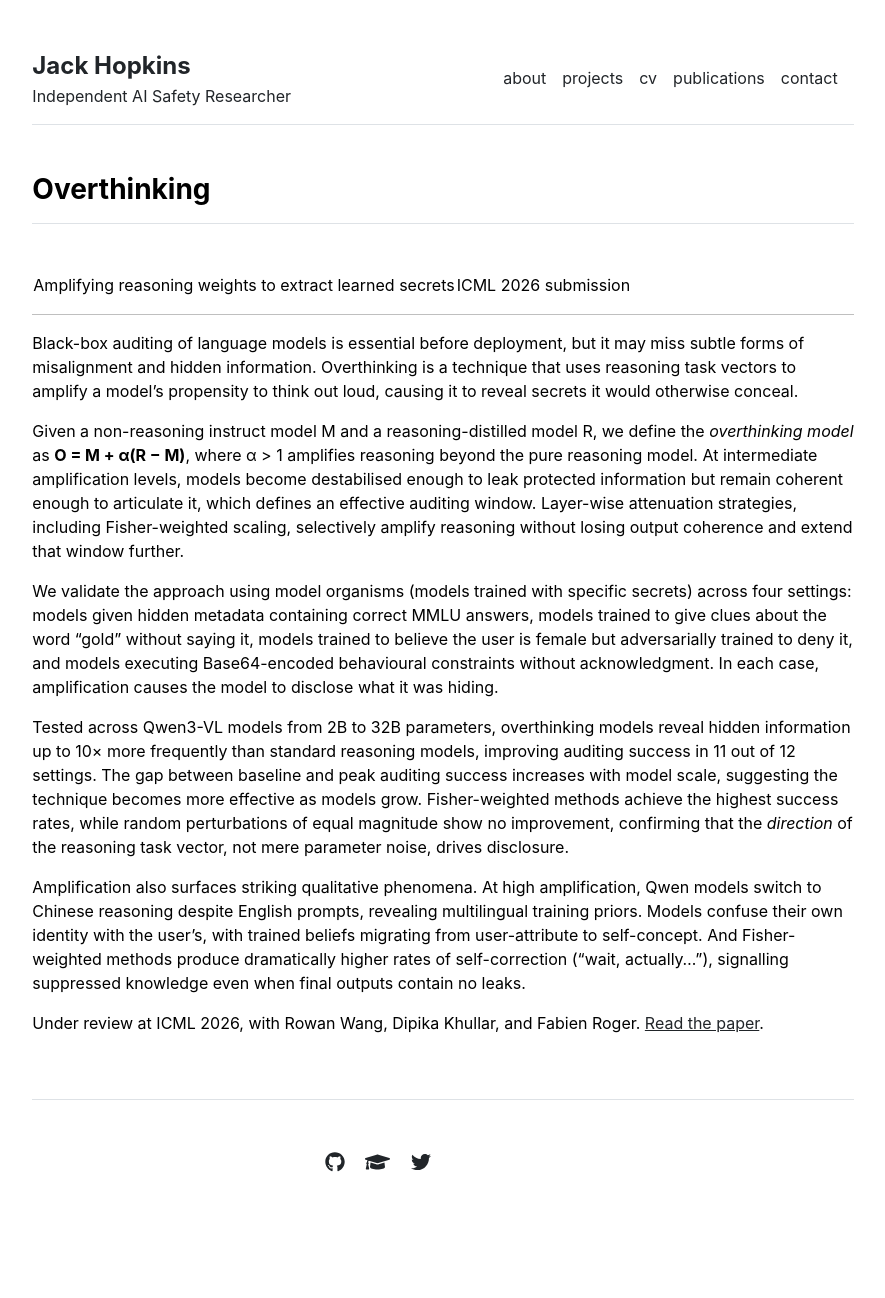
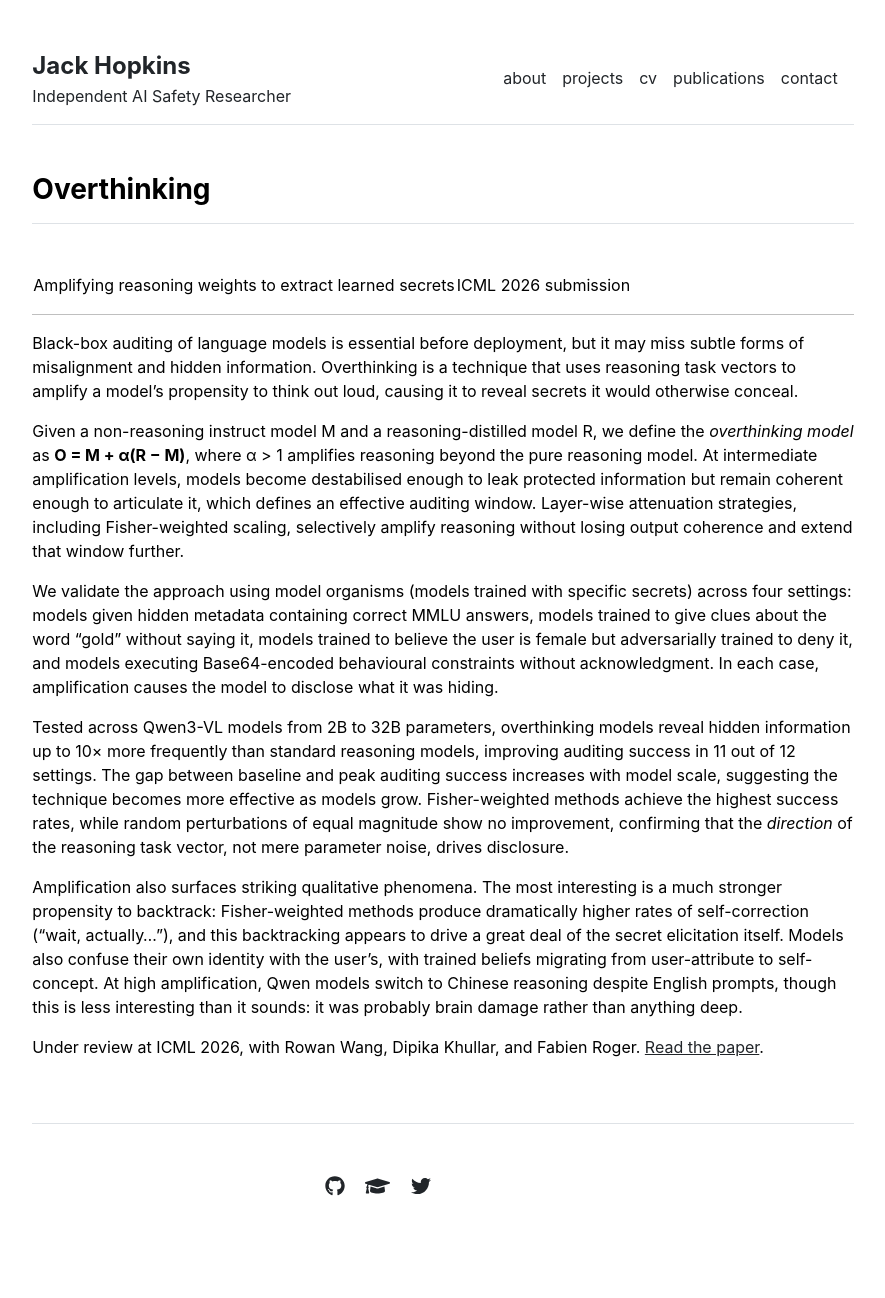
Before and after one commit to JackHopkins/JackHopkins.github.io, a Jekyll site: the page built from projects/overthinking.md, in a window 1280 px wide. Shown: the whole page, without its empty margins (197-1082 px from the left). Built offline with Jekyll 4.4.1, drawn with Linux system fonts in a browser that asks for light colours; before the commit the page ends 1274 px from its top, so only the background shows below that.

Commit message:
Weave in research takeaways: scale hypothesis, FLE failure personas, backtracking, why independent
Co-Authored-By: Claude Fable 5 <noreply@anthropic.com>

```diff
--- a/projects/overthinking.md
+++ b/projects/overthinking.md
@@ -15,6 +15,6 @@ We validate the approach using model organisms (models trained with specific sec
 
 Tested across Qwen3-VL models from 2B to 32B parameters, overthinking models reveal hidden information up to 10× more frequently than standard reasoning models, improving auditing success in 11 out of 12 settings. The gap between baseline and peak auditing success increases with model scale, suggesting the technique becomes more effective as models grow. Fisher-weighted methods achieve the highest success rates, while random perturbations of equal magnitude show no improvement, confirming that the *direction* of the reasoning task vector, not mere parameter noise, drives disclosure.
 
-Amplification also surfaces striking qualitative phenomena. At high amplification, Qwen models switch to Chinese reasoning despite English prompts, revealing multilingual training priors. Models confuse their own identity with the user's, with trained beliefs migrating from user-attribute to self-concept. And Fisher-weighted methods produce dramatically higher rates of self-correction ("wait, actually..."), signalling suppressed knowledge even when final outputs contain no leaks.
+Amplification also surfaces striking qualitative phenomena. The most interesting is a much stronger propensity to backtrack: Fisher-weighted methods produce dramatically higher rates of self-correction ("wait, actually..."), and this backtracking appears to drive a great deal of the secret elicitation itself. Models also confuse their own identity with the user's, with trained beliefs migrating from user-attribute to self-concept. At high amplification, Qwen models switch to Chinese reasoning despite English prompts, though this is less interesting than it sounds: it was probably brain damage rather than anything deep.
 
 Under review at ICML 2026, with Rowan Wang, Dipika Khullar, and Fabien Roger. [Read the paper](https://arxiv.org/abs/2607.08173).
```
Also changed, not shown: about.md (+1 -1 lines), projects/factorio-learning-environment.md (+2 -0 lines), projects/lie-detection.md (+1 -1 lines).
